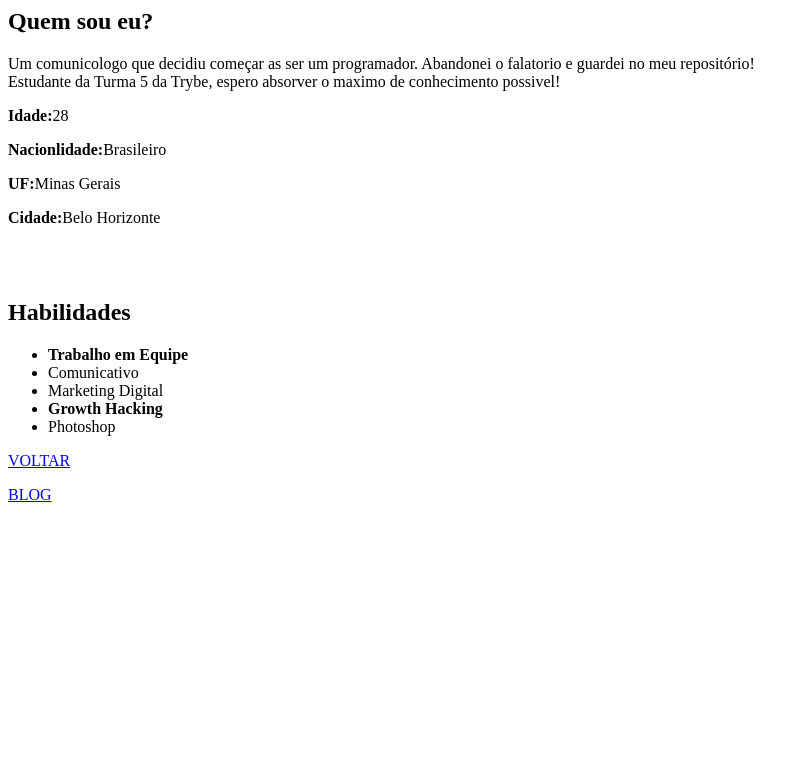
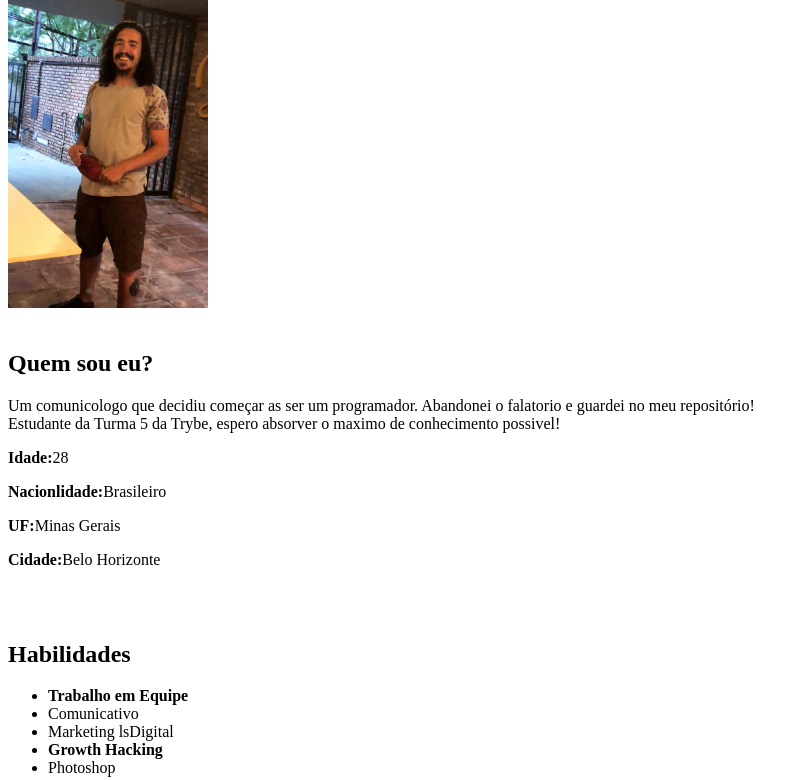
Before and after one commit to ASMThiago/Thiago.githun.io, a plain HTML site: page index.html in a window 1280 px wide. Shown: the part 209-989 px from the top of the page, without its empty margins (0-808 px from the left). Before the commit the page ends 800 px from the top, so only its background shows below. Drawn offline with Linux system fonts and the light colour scheme.

Commit message:
Agora vai

```diff
--- a/index.html
+++ b/index.html
@@ -20,7 +20,7 @@
         <ul>
             <li><strong>Trabalho em Equipe</strong></li>
             <li>Comunicativo</li>
-            <li>Marketing Digital</li>
+            <li>Marketing lsDigital</li>
             <li><strong>Growth Hacking</strong></li>
             <li>Photoshop</li>
         </ul>
```
Also changed, not shown: Thiago-Santos.jpeg (added).
